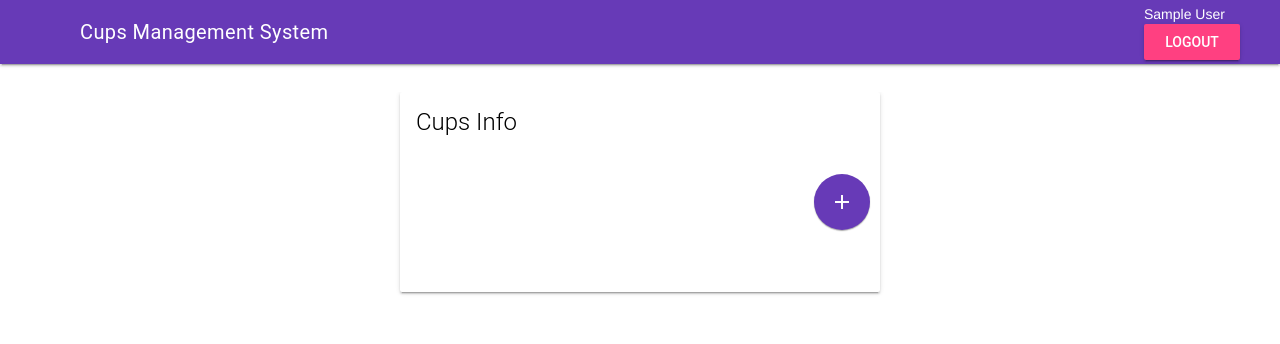
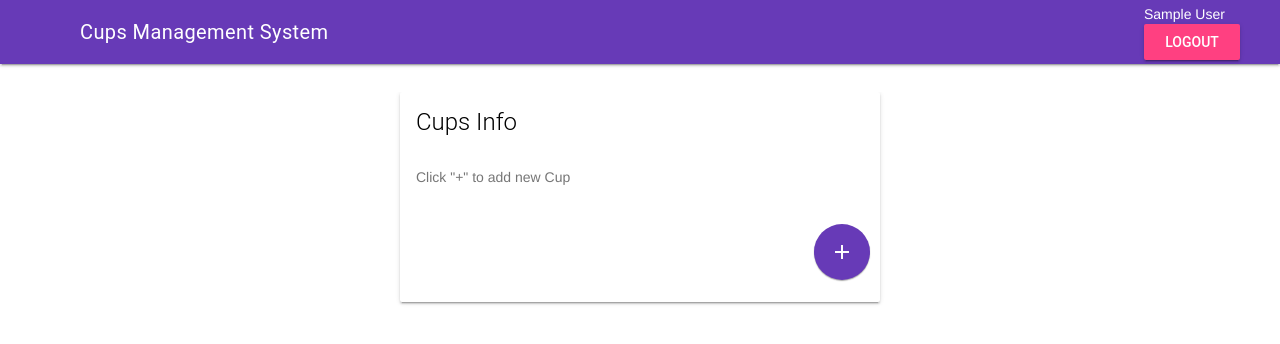
Before and after one commit to yogenspatel/angular-cups-crud, an Angular app: page / in a window 1280 px wide. Shown: the top 344 px of the page. Built offline with nearby package versions, Linux system fonts and the light colour scheme; sample sign-in values are in the browser's storage.

Commit message:
Minor enc

```diff
--- a/package.json
+++ b/package.json
@@ -1,6 +1,7 @@
 {
   "name": "cups-crud-app",
   "version": "0.0.0",
+  "author": "Yogen Patel",
   "scripts": {
     "ng": "ng",
     "start": "ng serve",
--- a/src/app/cups-dashboard/card-dashboard.module.ts
+++ b/src/app/cups-dashboard/card-dashboard.module.ts
@@ -5,7 +5,7 @@ import { ReactiveFormsModule, FormsModule } from '@angular/forms';
 import { CupsDashboardComponent } from './cups-dashboard.component';
 import { CupsCardComponent } from '../cups-card/cups-card.component';
 import { ModalDialogComponent } from '../modal-dialog/modal-dialog.component';
-import { AuthGuard } from '../guards/auth';
+import { AuthGuard } from '../login/auth.guard';
 
 const routes: Routes = [
   {
--- a/src/app/cups-dashboard/cups-dashboard.component.html
+++ b/src/app/cups-dashboard/cups-dashboard.component.html
@@ -1,6 +1,9 @@
 <div class="cup-dashboard mdl-card mdl-shadow--2dp">
   <div class="mdl-card__title">
     <h2 class="mdl-card__title-text">Cups Info</h2>
+  </div>
+  <div class="mdl-card__supporting-text" *ngIf="!cupsData || !cupsData.length">
+      Click "+" to add new Cup
   </div>
   <ul class="mdl-list">
     <li *ngIf="cupsData && cupsData.length" class="cupHeader">
```
Also changed, not shown: src/app/login/auth.guard.ts (renamed from src/app/guards/auth.ts), 1 other file (tests, documents, lock files or other folders).
